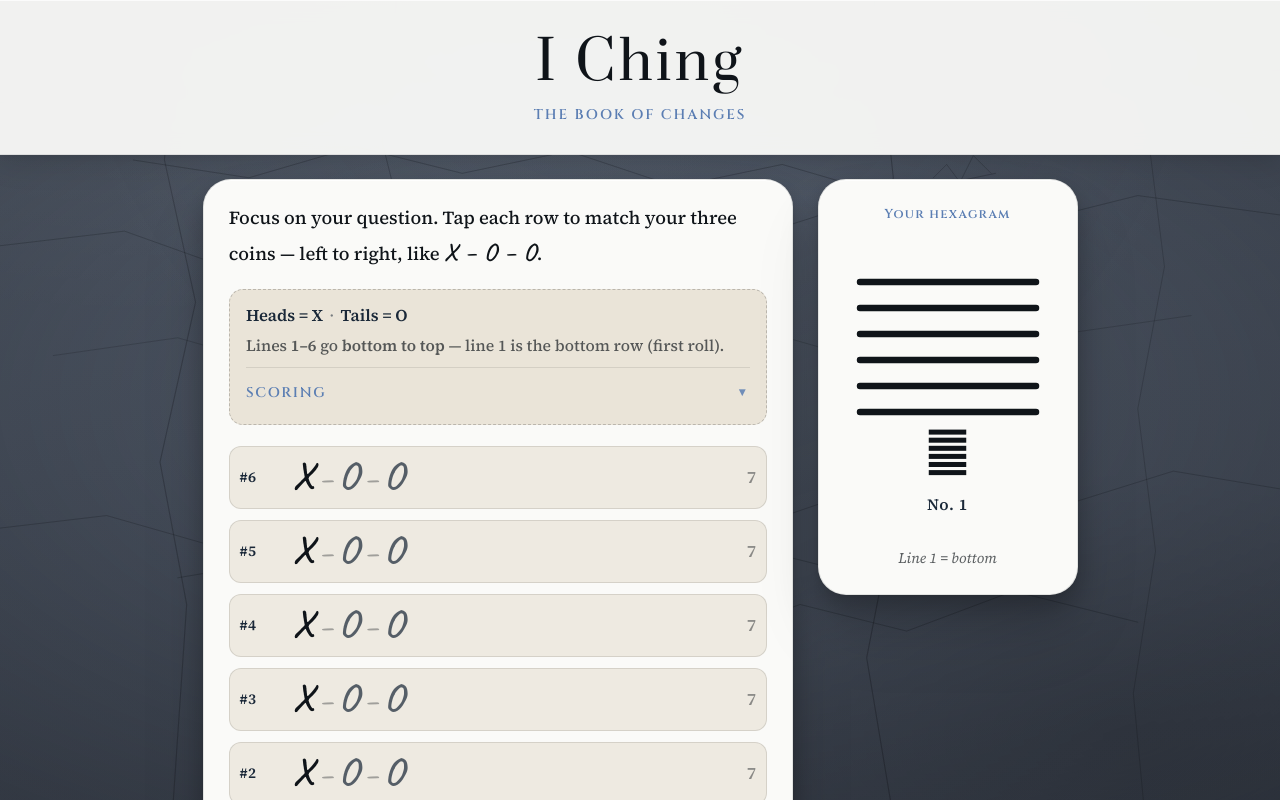
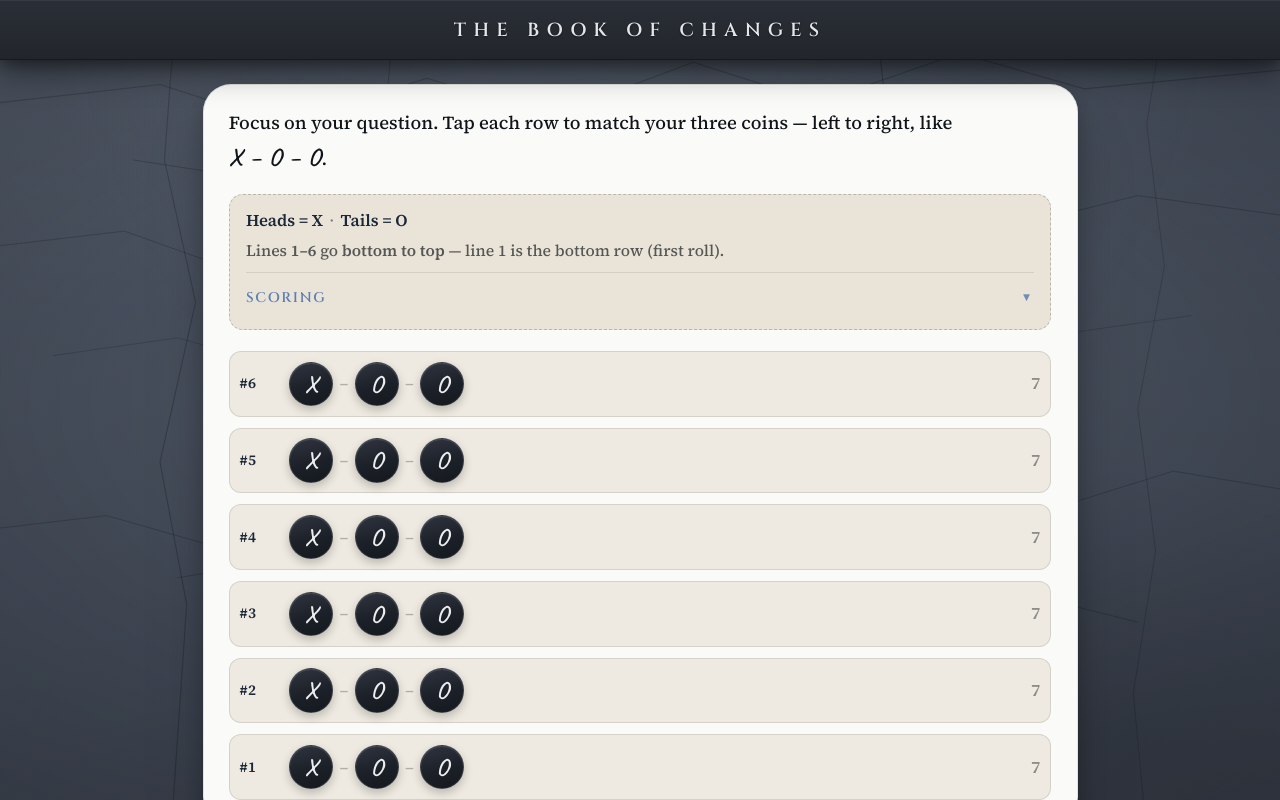
Before and after one commit to grahamgrilli/iching-app, a React (Vite) app: page / in a window 1280 px wide. Shown: the top 800 px of the page. Built offline with nearby package versions, Linux system fonts and the light colour scheme.

Commit message:
Describe your changes

```diff
--- a/index.html
+++ b/index.html
@@ -4,7 +4,7 @@
     <meta charset="UTF-8" />
     <link rel="icon" type="image/svg+xml" href="/favicon.svg" />
     <meta name="viewport" content="width=device-width, initial-scale=1.0" />
-    <title>I Ching — The Book of Changes</title>
+    <title>The Book of Changes</title>
     <link rel="preconnect" href="https://fonts.googleapis.com" />
     <link rel="preconnect" href="https://fonts.gstatic.com" crossorigin />
     <link
--- a/src/App.css
+++ b/src/App.css
@@ -58,37 +58,30 @@
 
 .app-header {
   position: relative;
-  z-index: 1;
-  padding: 1.75rem 1.25rem 1.5rem;
+  z-index: 2;
+  width: 100%;
+  padding: 1.05rem 1.5rem 0.9rem;
   text-align: center;
-  border-bottom: 1px solid rgba(0, 0, 0, 0.08);
-  background: rgba(252, 252, 250, 0.94);
-  backdrop-filter: blur(10px);
+  border-bottom: 1px solid rgba(0, 0, 0, 0.45);
+  background: linear-gradient(180deg, #2a2e36 0%, #22262c 100%);
   box-shadow:
-    0 1px 0 rgba(255, 255, 255, 0.75) inset,
-    0 8px 28px rgba(0, 0, 0, 0.12),
-    0 2px 8px rgba(0, 0, 0, 0.06);
+    0 1px 0 rgba(255, 255, 255, 0.06) inset,
+    0 12px 32px rgba(0, 0, 0, 0.42),
+    0 4px 14px rgba(0, 0, 0, 0.35);
 }
 
-.app-header h1 {
-  font-family: var(--font-display, 'Prata', serif);
-  font-size: clamp(2.1rem, 5vw, 3rem);
-  font-weight: 400;
+.app-title {
+  font-family: var(--font-label, 'Cinzel', serif);
+  font-size: clamp(0.82rem, 2.4vw, 1.05rem);
+  font-weight: 600;
   margin: 0;
-  color: var(--color-ink);
-  letter-spacing: 0.06em;
-  line-height: 1.15;
-}
-
-.subtitle {
-  margin: 0.6rem 0 0;
-  font-family: var(--font-label, 'Cinzel', serif);
-  font-size: 0.78rem;
-  font-weight: 600;
-  letter-spacing: 0.14em;
+  padding: 0 0.5rem;
+  color: rgba(236, 238, 242, 0.96);
+  letter-spacing: 0.38em;
+  line-height: 1.25;
   text-transform: uppercase;
-  color: var(--color-accent);
-  font-style: normal;
+  text-align: center;
+  text-shadow: 0 1px 2px rgba(0, 0, 0, 0.45);
 }
 
 .app-main {
@@ -99,21 +92,24 @@
   margin: 0 auto;
   padding: 1.35rem 1.25rem 2.25rem;
   width: 100%;
+  overflow: visible;
 }
 
-/* Side-by-side: coins | hexagram */
-.casting-row {
-  display: grid;
-  grid-template-columns: 1fr minmax(200px, 260px);
-  gap: 1.35rem;
-  align-items: start;
-  margin-bottom: 1.65rem;
+/* Coin column matches interpretation width; hex floats beside on wide viewports */
+.layout-stack {
+  position: relative;
+  width: 100%;
 }
 
-@media (max-width: 768px) {
-  .casting-row {
-    grid-template-columns: 1fr;
-  }
+.casting-block {
+  position: relative;
+  width: 100%;
+  margin-bottom: 1.65rem;
+  z-index: 1;
+}
+
+.coin-panel {
+  width: 100%;
 }
 
 .casting-panel {
@@ -127,6 +123,56 @@
 
 .hex-panel {
   text-align: center;
+}
+
+.hex-panel--aside {
+  display: flex;
+  flex-direction: column;
+  align-items: center;
+  justify-content: center;
+  padding: 1rem 0.85rem 1.1rem;
+  aspect-ratio: 1 / 1;
+  max-width: 280px;
+  margin: 1.25rem auto 0;
+}
+
+.hex-panel--aside .hexagram-panel-inline {
+  flex: 1;
+  justify-content: center;
+  padding: 0.35rem 0;
+  gap: 0.35rem;
+}
+
+.hex-panel--aside .hexagram-svg {
+  width: min(168px, 58%);
+  height: auto;
+  max-height: 42%;
+}
+
+.hex-panel--aside .hexagram-unicode {
+  font-size: 2.1rem;
+}
+
+.hex-panel--aside .hex-panel-label {
+  margin-bottom: 0.35rem;
+}
+
+.hex-panel--aside .hex-panel-note {
+  margin-top: 0.5rem;
+  font-size: 0.75rem;
+}
+
+/* Wide screens only: hex sits beside the roll card without narrowing it (needs ~1480px viewport) */
+@media (min-width: 1480px) {
+  .hex-panel--aside {
+    position: absolute;
+    top: 0;
+    left: calc(100% + 1rem);
+    margin: 0;
+    width: min(248px, 18vw);
+    max-width: none;
+    z-index: 2;
+  }
 }
 
 .hex-panel-label {
@@ -170,6 +216,7 @@
   font-family: var(--font-script, 'Caveat', cursive);
   font-size: 1.35em;
   font-weight: 600;
+  font-style: normal;
   letter-spacing: 0.04em;
   white-space: nowrap;
 }
@@ -287,75 +334,78 @@
   color: var(--color-heading);
 }
 
-/* Tic-tac-toe style: X – O – O in script, not circles */
-.three-coins--script {
+/* Dark “coins”: script X/O in light ink on circular charcoal (not italic) */
+.three-coins--dark {
   display: flex;
-  align-items: baseline;
+  align-items: center;
   justify-content: flex-start;
   flex-wrap: nowrap;
   gap: 0;
-  min-height: 2.5rem;
+  min-height: 2.65rem;
 }
 
 .coin-script-cell {
   display: inline-flex;
-  align-items: baseline;
+  align-items: center;
 }
 
 .coin-script-sep {
-  font-family: var(--font-script, 'Caveat', cursive);
-  font-size: 1.75rem;
+  font-family: var(--font-body);
+  font-size: 0.95rem;
   font-weight: 500;
-  color: rgba(15, 20, 25, 0.35);
-  margin: 0 0.12rem;
+  color: rgba(15, 20, 25, 0.28);
+  margin: 0 0.35rem;
   line-height: 1;
   user-select: none;
 }
 
 .coin-mark {
+  box-sizing: border-box;
+  display: inline-flex;
+  align-items: center;
+  justify-content: center;
+  width: 2.45rem;
+  height: 2.45rem;
+  padding: 0;
+  border: 1px solid rgba(255, 255, 255, 0.12);
+  border-radius: 50%;
   font-family: var(--font-script, 'Caveat', cursive);
-  font-size: 2.15rem;
+  font-size: 1.35rem;
   font-weight: 600;
+  font-style: normal;
   line-height: 1;
-  min-width: 1.5rem;
-  padding: 0.1rem 0.2rem;
-  border: none;
-  border-radius: 6px;
-  background: transparent;
+  color: rgba(244, 246, 248, 0.96);
+  background: linear-gradient(165deg, #2f3540 0%, #1c2028 55%, #14181e 100%);
+  box-shadow:
+    0 1px 0 rgba(255, 255, 255, 0.1) inset,
+    0 4px 10px rgba(0, 0, 0, 0.22);
   cursor: pointer;
   -webkit-tap-highlight-color: transparent;
   touch-action: manipulation;
   transition:
-    color 0.15s ease,
     transform 0.12s ease,
-    background 0.15s ease;
+    box-shadow 0.15s ease,
+    filter 0.15s ease,
+    border-color 0.15s ease;
 }
 
 .coin-mark:disabled {
   cursor: default;
-  opacity: 0.65;
+  opacity: 0.55;
 }
 
-.coin-mark--x {
-  color: var(--color-ink);
-}
-
+.coin-mark--x,
 .coin-mark--o {
-  color: rgba(26, 40, 56, 0.72);
+  color: rgba(244, 246, 248, 0.96);
 }
 
 @media (hover: hover) and (pointer: fine) {
   .coin-mark:hover:not(:disabled) {
     transform: translateY(-1px);
-    background: rgba(44, 74, 110, 0.08);
-  }
-
-  .coin-mark--x:hover:not(:disabled) {
-    color: #0a0e12;
-  }
-
-  .coin-mark--o:hover:not(:disabled) {
-    color: var(--color-heading);
+    filter: brightness(1.08);
+    box-shadow:
+      0 1px 0 rgba(255, 255, 255, 0.14) inset,
+      0 6px 14px rgba(0, 0, 0, 0.28);
   }
 }
 
@@ -737,15 +787,19 @@
 }
 
 @media (max-width: 480px) {
-  .app-header h1 {
-    font-size: 1.95rem;
+  .app-title {
+    font-size: 0.72rem;
+    letter-spacing: 0.22em;
+    padding: 0 0.35rem;
   }
   .coin-mark {
-    font-size: 1.85rem;
+    width: 2.15rem;
+    height: 2.15rem;
+    font-size: 1.2rem;
   }
 
   .coin-script-sep {
-    font-size: 1.5rem;
+    margin: 0 0.28rem;
   }
   .hexagram-svg {
     width: 100%;
--- a/src/App.tsx
+++ b/src/App.tsx
@@ -36,12 +36,12 @@ function App() {
       <CrackBackdrop />
       <div className="app-shade" aria-hidden />
       <header className="app-header">
-        <h1>I Ching</h1>
-        <p className="subtitle">The Book of Changes</p>
+        <h1 className="app-title">The Book of Changes</h1>
       </header>
 
       <main className="app-main">
-        <section className="casting-row">
+        <div className="layout-stack">
+          <section className="casting-block" aria-label="Record your tosses">
             <div className="casting-panel coin-panel">
               <CoinInput
                 lines={lines}
@@ -49,7 +49,7 @@ function App() {
                 disabled={false}
               />
             </div>
-          <div className="casting-panel hex-panel">
+            <aside className="casting-panel hex-panel hex-panel--aside" aria-label="Your hexagram">
               <p className="hex-panel-label">Your hexagram</p>
               <div className="hexagram-panel-inline">
                 <HexagramDisplay lines={lineValues} onLineClick={() => {}} />
@@ -59,7 +59,7 @@ function App() {
                 </p>
               </div>
               <p className="hex-panel-note">Line 1 = bottom</p>
-          </div>
+            </aside>
           </section>
 
           <section className="results-section">
@@ -72,6 +72,7 @@ function App() {
               Cast again
             </button>
           </section>
+        </div>
       </main>
 
       <footer className="app-footer">
--- a/src/components/CoinInput.tsx
+++ b/src/components/CoinInput.tsx
@@ -60,7 +60,7 @@ function ThreeCoins({
   };
 
   return (
-    <div className="three-coins three-coins--script" role="group" aria-label="Three coins, left to right">
+    <div className="three-coins three-coins--dark" role="group" aria-label="Three coins, left to right">
       {[0, 1, 2].map((i) => (
         <span key={i} className="coin-script-cell">
           {i > 0 && (
```
Also changed, not shown: 4 other files (tests, documents, lock files or other folders). Lines whose indentation alone changed are shown as unchanged.
